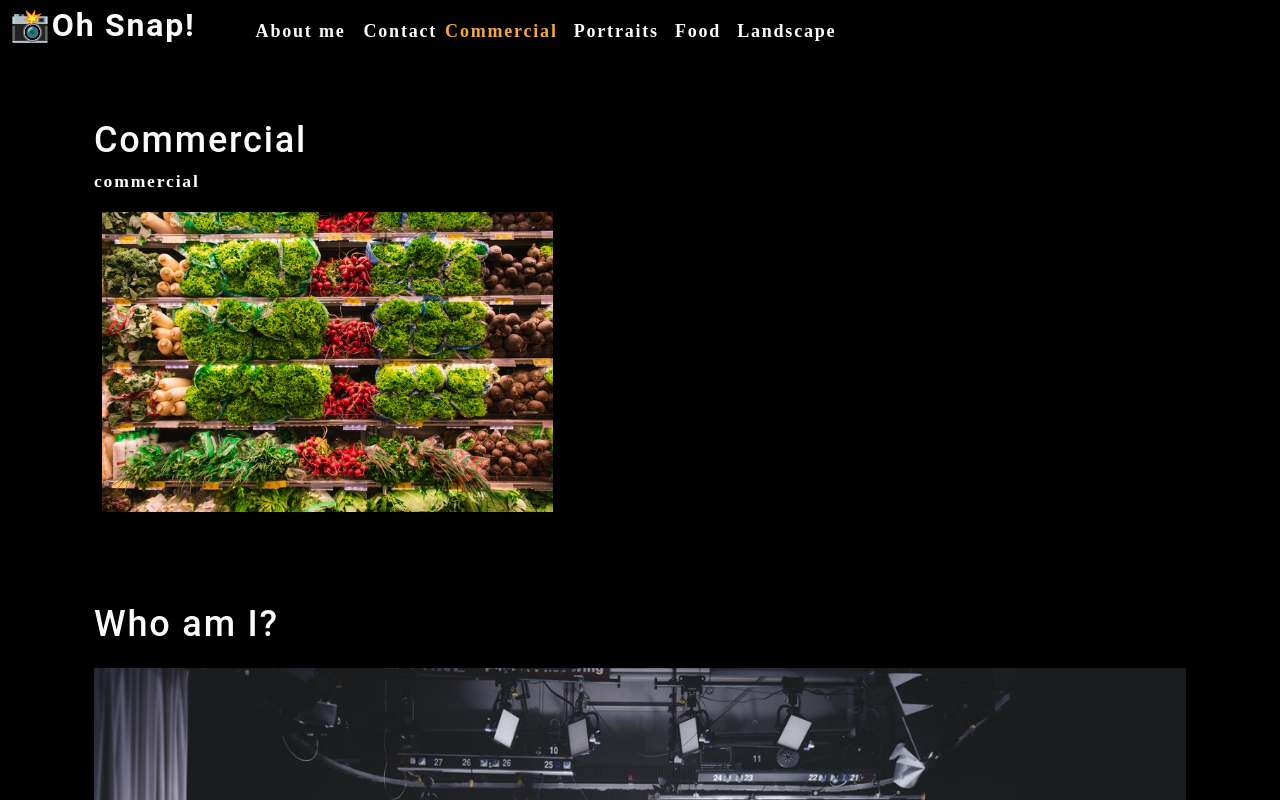
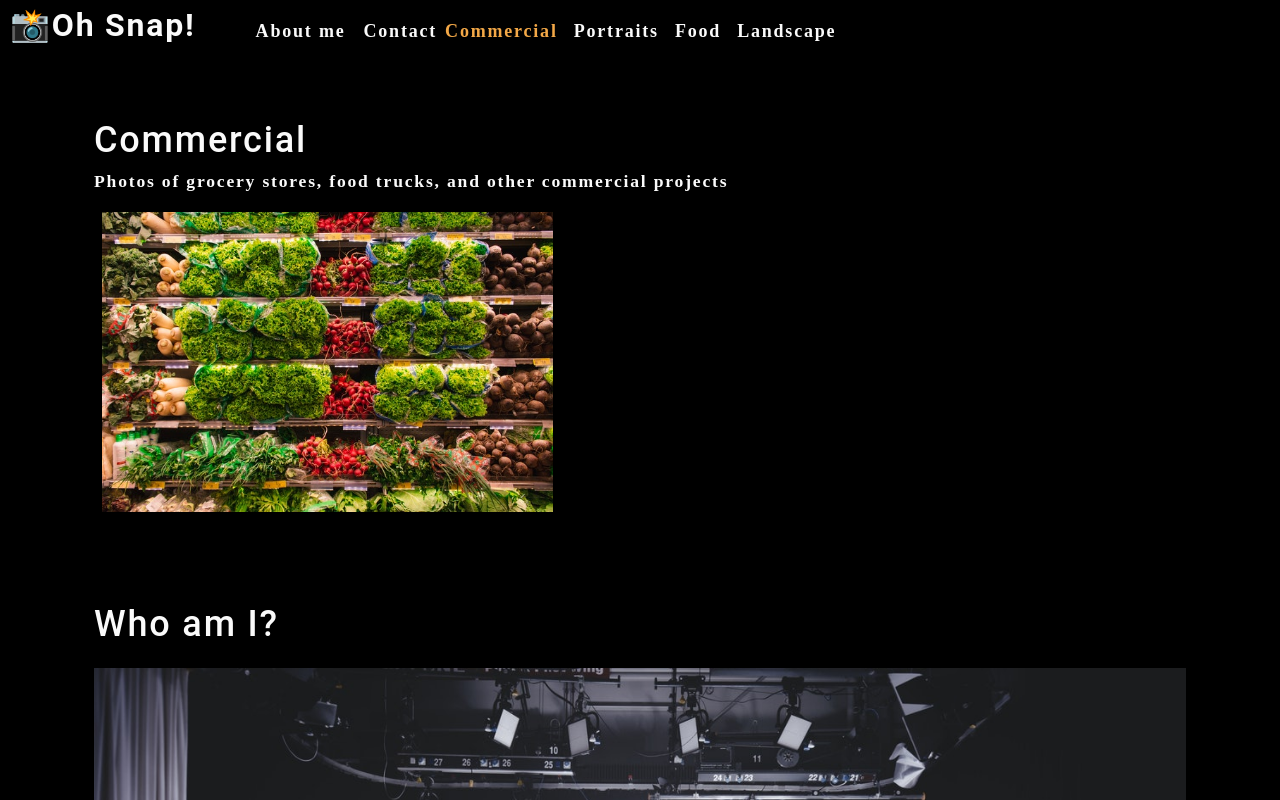
Before and after one commit to DXHASE/Photo-Portfolio, a React (Create React App) app in the folder photo-port/: page / in a window 1280 px wide. Shown: the top 800 px of the page. Built offline with nearby package versions, Linux system fonts and the light colour scheme; the HTML template or start-up script is replaced by a standard one.

Commit message:
Added Effect hook

```diff
--- a/photo-port/src/components/Gallery/index.js
+++ b/photo-port/src/components/Gallery/index.js
@@ -12,7 +12,7 @@ function Gallery() {
 return (
     <section>
     <h1>{capitalizeFirstLetter(currentCategory.name)}</h1>
-    <p>{currentCategory.name}</p>
+    <p>{currentCategory.description}</p>
     <div className="flex-row">
         <img
         src = {photo}
--- a/photo-port/src/components/Nav/index.js
+++ b/photo-port/src/components/Nav/index.js
@@ -1,4 +1,4 @@
-import React from 'react';
+import React,{ useEffect } from 'react';
 import { capitalizeFirstLetter } from "../../utils/helpers"
 
 function Nav(props) {
@@ -7,6 +7,9 @@ function Nav(props) {
         setCurrentCategory,
         currentCategory,
     } = props;
+    useEffect(() => {
+        document.title = capitalizeFirstLetter(currentCategory.name);
+    }, [currentCategory])
 
     return(
 <header className="flex-row px-1">
```
